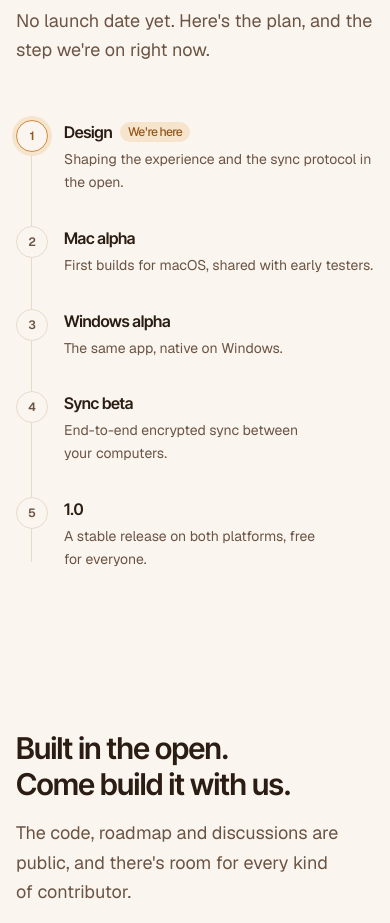
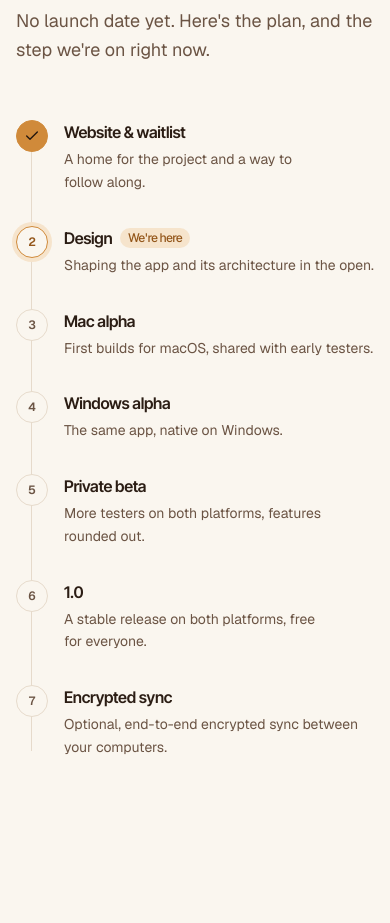
Before and after one commit to code-devanshu/kopi, a Next.js app in the folder apps/web/: page / in a window 390 px wide. Shown: the part 7200-8123 px from the top of the page. Built offline with nearby package versions, Linux system fonts and the light colour scheme; no server answers.

Commit message:
feat(web): align roadmap and FAQ with ROADMAP.md
- Roadmap section now shows all 7 phases, laid out horizontally on wide screens
- FAQ platforms answer matches the macOS/Windows-first plan
- Add contact email to SECURITY.md and CODE_OF_CONDUCT.md
- Add website screenshot used in the README

```diff
--- a/apps/web/src/components/faq.tsx
+++ b/apps/web/src/components/faq.tsx
@@ -23,7 +23,7 @@ const faqs: Array<{ question: string; answer: ReactNode }> = [
   {
     question: "Which platforms will it support?",
     answer:
-      "macOS and Windows are the focus for 1.0, with sync between them. If you'd like to see another platform, start a discussion on GitHub.",
+      "macOS and Windows are the focus for 1.0. Encrypted sync between them follows after 1.0. If you'd like to see another platform, start a discussion on GitHub.",
   },
   {
     question: "Is my data private?",
--- a/apps/web/src/components/roadmap.tsx
+++ b/apps/web/src/components/roadmap.tsx
@@ -7,12 +7,15 @@ import { cn } from "@/lib/cn";
 type Stage = { title: string; description: string; status: "done" | "current" | "next" };
 
 // TODO: Update statuses as the project moves forward. Exactly one stage should be "current".
+// Keep these in step with ROADMAP.md at the repository root.
 const stages: Stage[] = [
-  { title: "Design", description: "Shaping the experience and the sync protocol in the open.", status: "current" },
+  { title: "Website & waitlist", description: "A home for the project and a way to follow along.", status: "done" },
+  { title: "Design", description: "Shaping the app and its architecture in the open.", status: "current" },
   { title: "Mac alpha", description: "First builds for macOS, shared with early testers.", status: "next" },
   { title: "Windows alpha", description: "The same app, native on Windows.", status: "next" },
-  { title: "Sync beta", description: "End-to-end encrypted sync between your computers.", status: "next" },
+  { title: "Private beta", description: "More testers on both platforms, features rounded out.", status: "next" },
   { title: "1.0", description: "A stable release on both platforms, free for everyone.", status: "next" },
+  { title: "Encrypted sync", description: "Optional, end-to-end encrypted sync between your computers.", status: "next" },
 ];
 
 export function Roadmap() {
@@ -26,15 +29,15 @@ export function Roadmap() {
       <div className="relative mt-14">
         <span
           aria-hidden="true"
-          className="absolute top-2 bottom-2 left-[15px] w-px bg-border lg:top-[15px] lg:right-[10%] lg:bottom-auto lg:left-[10%] lg:h-px lg:w-auto"
+          className="absolute top-2 bottom-2 left-[15px] w-px bg-border xl:top-[15px] xl:right-[calc((100%_-_6rem)/14)] xl:bottom-auto xl:left-[calc((100%_-_6rem)/14)] xl:h-px xl:w-auto"
         />
-        <ol className="relative grid gap-8 lg:grid-cols-5 lg:gap-4">
+        <ol className="relative grid gap-8 xl:grid-cols-7 xl:gap-4">
           {stages.map((stage, i) => (
             <Reveal
               as="li"
               key={stage.title}
               delay={i * 0.07}
-              className="relative flex gap-4 lg:flex-col lg:items-center lg:text-center"
+              className="relative flex gap-4 xl:flex-col xl:items-center xl:text-center"
             >
               <span
                 className={cn(
@@ -47,7 +50,7 @@ export function Roadmap() {
                 {stage.status === "done" ? <Check className="size-4" aria-hidden="true" /> : i + 1}
               </span>
               <div>
-                <h3 className="flex flex-wrap items-center gap-2 font-semibold lg:justify-center">
+                <h3 className="flex flex-wrap items-center gap-2 font-semibold xl:justify-center">
                   {stage.title}
                   {stage.status === "current" ? (
                     <span className="rounded-full bg-accent-soft px-2 py-0.5 text-xs font-medium text-accent-text">
```
Also changed, not shown: 3 other files (tests, documents, lock files or other folders).
